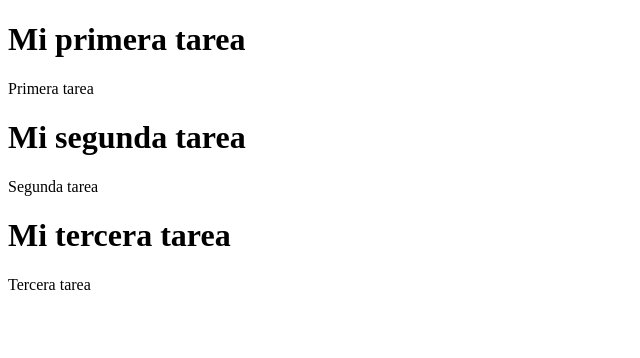
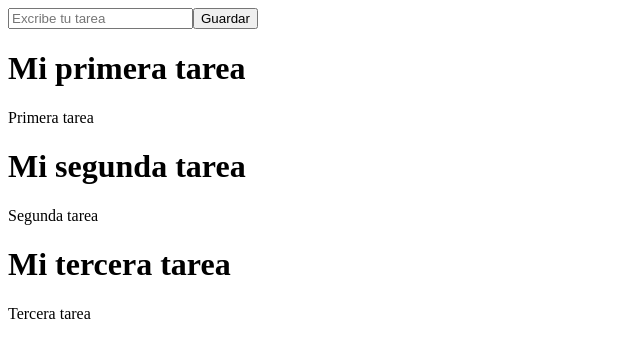
Before and after one commit to LuisFrancisco17/Tasks-App-React, a React (Vite) app: page / in a window 1280 px wide. Shown: the top 358 px of the page, without its empty margins (0-640 px from the left). Built offline with nearby package versions, Linux system fonts and the light colour scheme.

Commit message:
Agregando tareas al formulario

```diff
--- a/src/App.jsx
+++ b/src/App.jsx
@@ -1,9 +1,30 @@
 import TaskList from "./TaskList";
+import TaskForm from "./TaskForm";
+import { useState, useEffect } from "react";
+import { tasks as data } from "./tasks";
 
 function App() {
+  const [tasks, setTasks] = useState([]);
+
+  useEffect(() => {
+    setTasks(data);
+  }, []);
+
+  function createTask(taskTitle) {
+    setTasks([
+      ...tasks,
+      {
+        title: taskTitle,
+        id: tasks.length,
+        description: "Hola",
+      },
+    ]);
+  }
+
   return (
     <>
-      <TaskList />
+      <TaskForm createTask={createTask} />
+      <TaskList tasks={tasks} />
     </>
   );
 }
--- /dev/null
+++ b/src/TaskForm.jsx
@@ -0,0 +1,22 @@
+import { useState } from "react";
+
+function TaskForm({ createTask }) {
+  const [title, setTitle] = useState("");
+
+  const handleSubmit = (e) => {
+    e.preventDefault();
+    createTask(title);
+  };
+
+  return (
+    <form onSubmit={handleSubmit}>
+      <input
+        placeholder="Excribe tu tarea"
+        onChange={(e) => setTitle(e.target.value)}
+      />
+      <button>Guardar</button>
+    </form>
+  );
+}
+
+export default TaskForm;
--- a/src/TaskList.jsx
+++ b/src/TaskList.jsx
@@ -1,17 +1,7 @@
-import { useState } from "react";
-import { tasks as data } from "./tasks";
-import { useEffect } from "react";
-
-function TaskList() {
-  const [tasks, setTasks] = useState([]);
-
-  if (data.length === 0) {
+function TaskList({ tasks }) {
+  if (tasks.length === 0) {
     return <h1>No hay tareas</h1>;
   }
-
-  useEffect(() => {
-    setTasks(data);
-  }, []);
 
   return (
     <>
```
